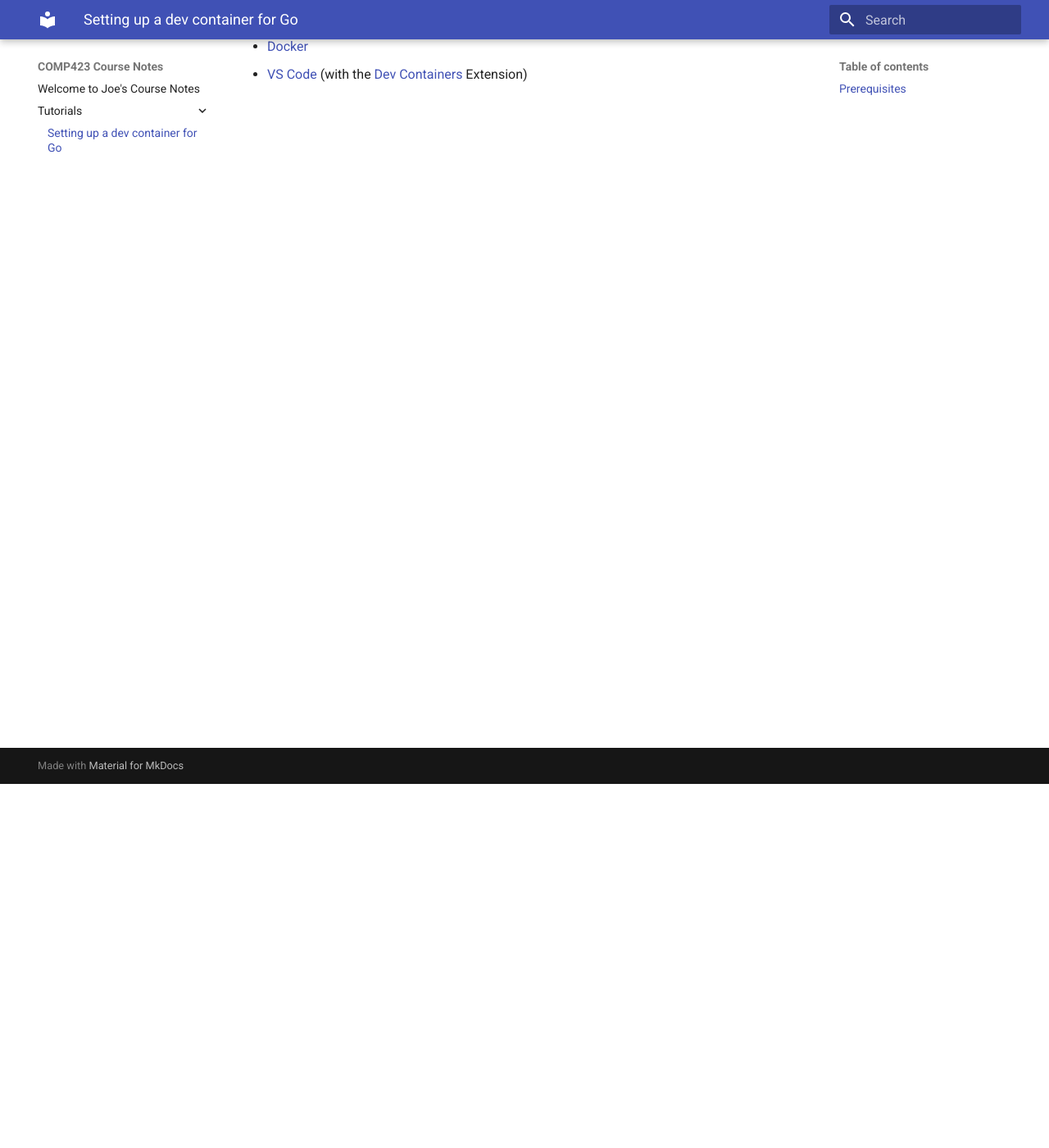
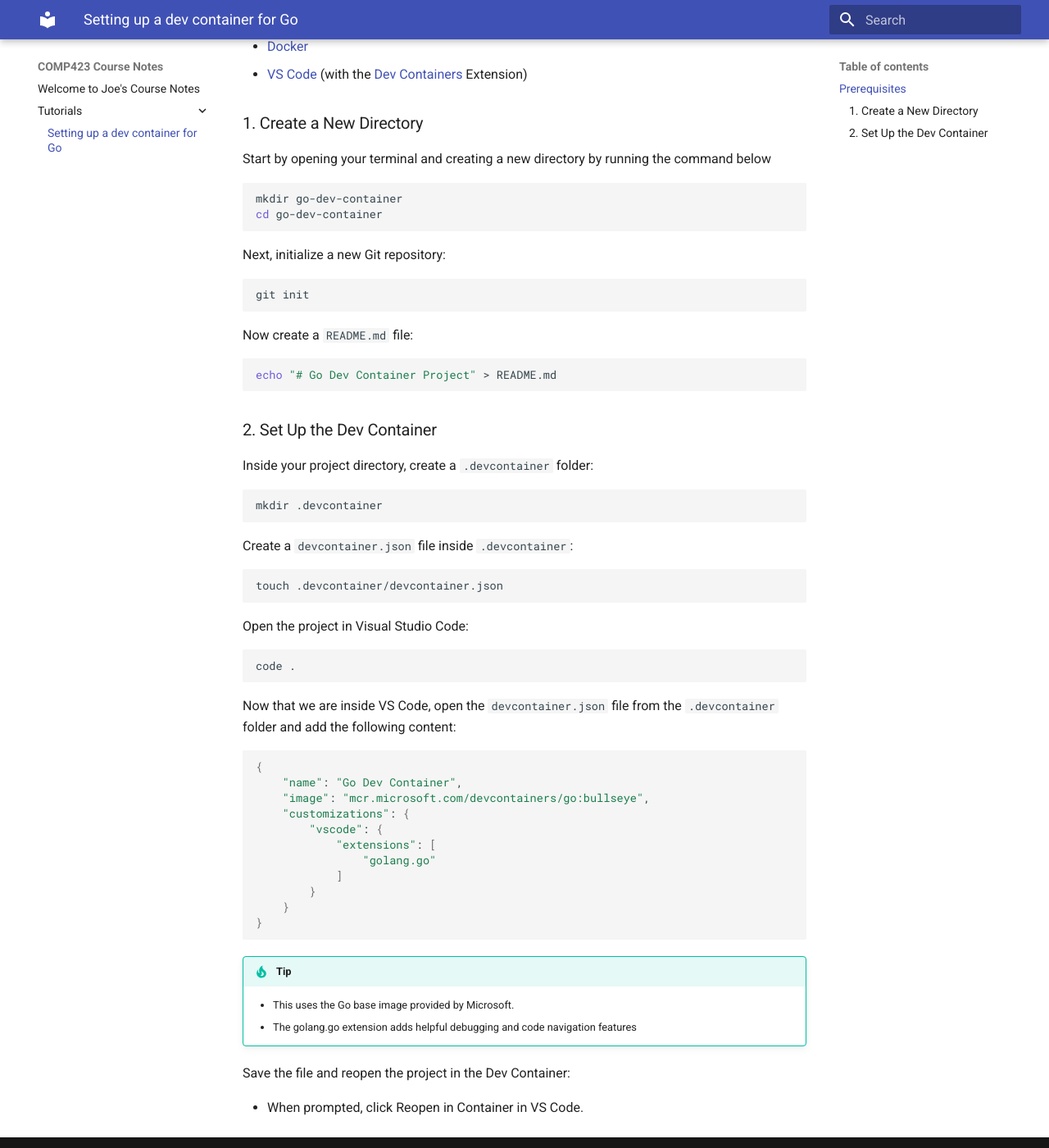
Before and after one commit to JoeShans21/comp423-course-notes, an MkDocs documentation site: the page built from docs/tutorials/go-setup.md, in a window 1280 px wide and 1400 px high, scrolled down 444 px. Shown: the whole window at 82% size. Built offline with MkDocs 1.6.1 and Material for MkDocs 9.7.7, drawn with Linux system fonts in a browser that asks for light colours.

Commit message:
Steps 1 and 2

````diff
--- a/docs/tutorials/go-setup.md
+++ b/docs/tutorials/go-setup.md
@@ -14,3 +14,62 @@
 * [Git](https://git-scm.com/book/en/v2/Getting-Started-Installing-Git)
 * [Docker](https://www.docker.com/products/docker-desktop)
 * [VS Code](https://code.visualstudio.com/) (with the [Dev Containers](https://marketplace.visualstudio.com/items?itemName=ms-vscode-remote.remote-containers) Extension)
+
+### 1. Create a New Directory
+
+Start by opening your terminal and creating a new directory by running the command below
+```bash
+mkdir go-dev-container
+cd go-dev-container
+```
+
+Next, initialize a new Git repository:
+```bash
+git init
+```
+
+Now create a ```README.md``` file:
+```bash
+echo "# Go Dev Container Project" > README.md
+```
+
+### 2. Set Up the Dev Container
+
+Inside your project directory, create a ```.devcontainer``` folder:
+```bash
+mkdir .devcontainer
+```
+
+Create a ```devcontainer.json``` file inside ```.devcontainer```:
+```bash
+touch .devcontainer/devcontainer.json
+```
+
+Open the project in Visual Studio Code:
+```bash
+code .
+```
+
+
+Now that we are inside VS Code, open the ```devcontainer.json``` file from the ```.devcontainer``` folder and add the following content:
+```bash
+{
+    "name": "Go Dev Container",
+    "image": "mcr.microsoft.com/devcontainers/go:bullseye",
+    "customizations": {
+        "vscode": {
+            "extensions": [
+                "golang.go"
+            ]
+        }
+    }
+}
+```
+
+!!! Tip
+    - This uses the Go base image provided by Microsoft.
+    - The golang.go extension adds helpful debugging and code navigation features
+
+Save the file and reopen the project in the Dev Container:
+
+* When prompted, click Reopen in Container in VS Code.
````
